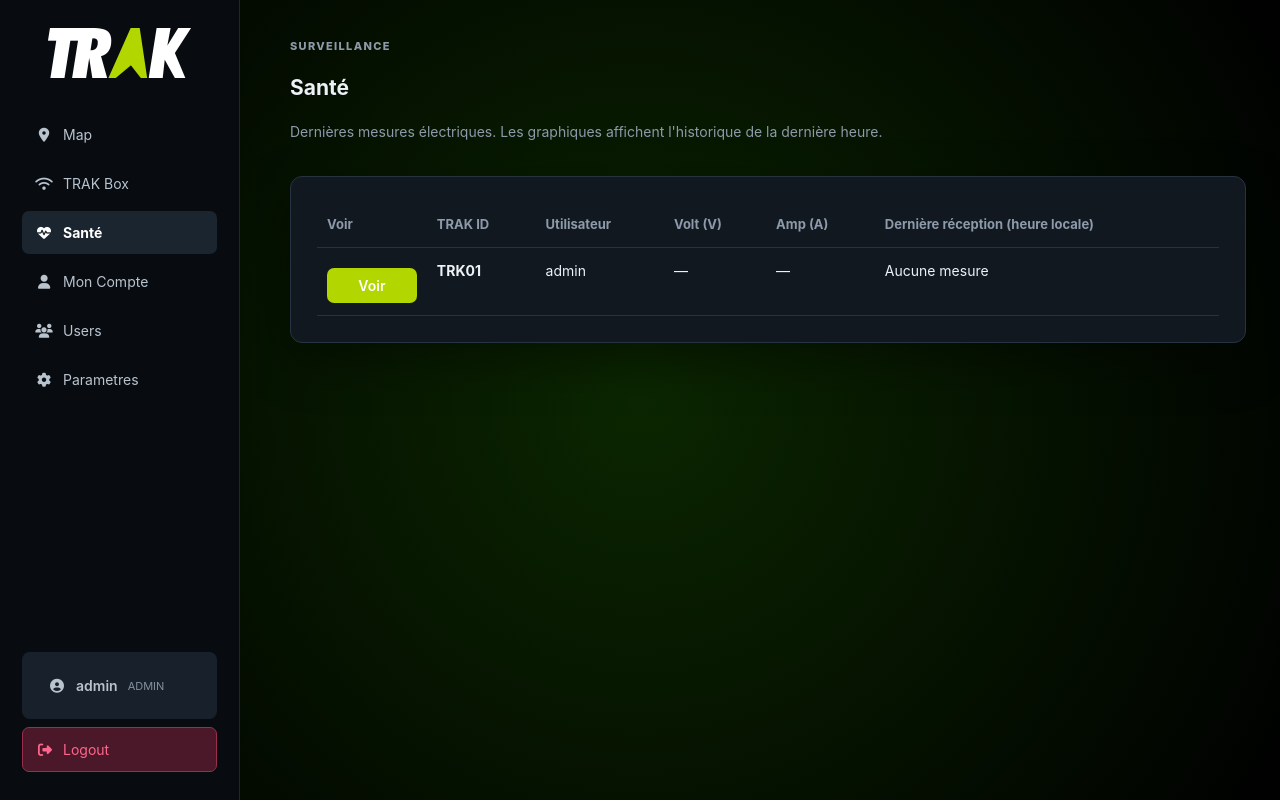
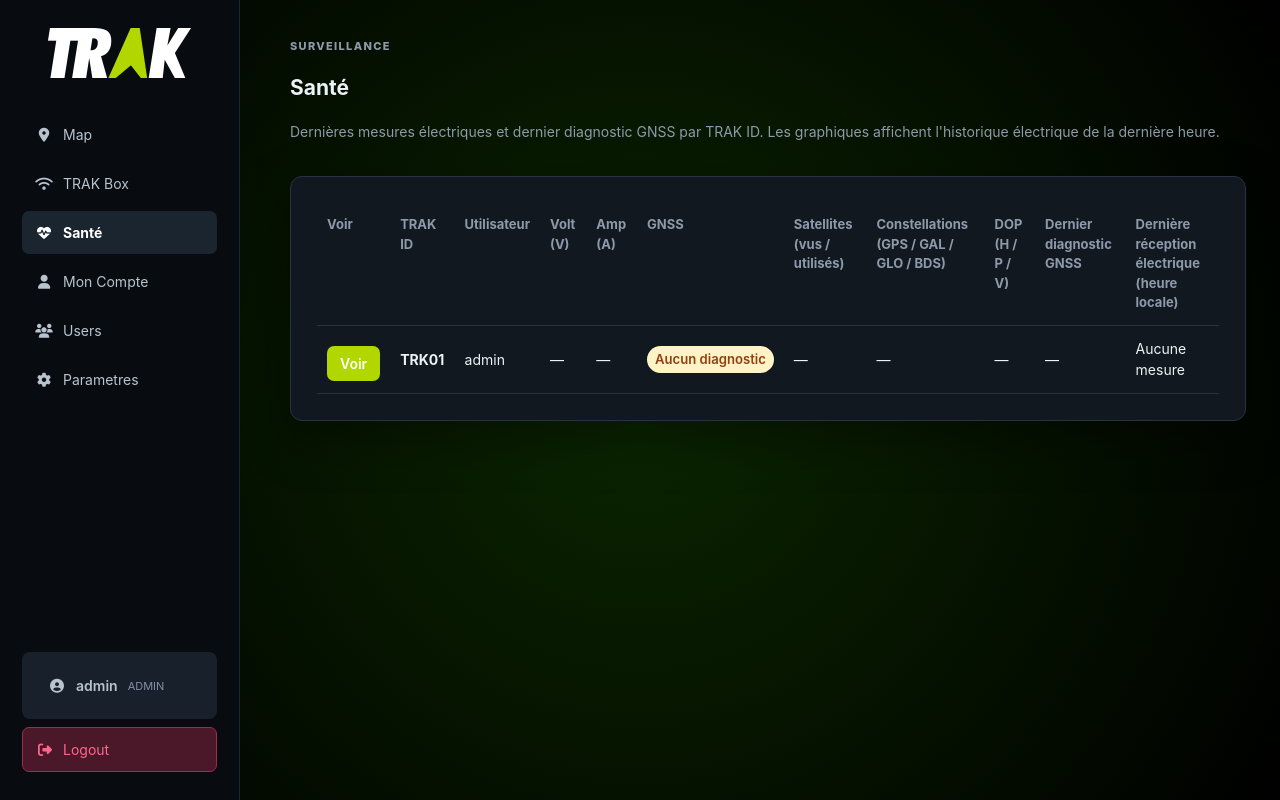
Before and after one commit to Zer0S-dev/TRAK, a PHP site: page /public/health.php in a window 1280 px wide. Run offline with PHP 8.4, Linux system fonts and the light colour scheme; the visitor is signed in with stand-in values (Sample User, id 1).

Commit message:
Afficher les diagnostics GNSS par TRAK ID dans Santé

```diff
--- a/Dashboard/public/health.php
+++ b/Dashboard/public/health.php
@@ -65,10 +65,15 @@ if (($_GET['live'] ?? '') === '1') {
 
 $boxes = $pdo->query(
     'SELECT tb.id AS trak_box_id, tb.trak_id, tb.phone, u.username,
-            th.volt, th.amp, th.health_timestamp, th.received_at
+            th.volt, th.amp, th.health_timestamp, th.received_at,
+            td.gnss_fix, td.fix_mode, td.satellites_total, td.satellites_used,
+            td.gps_satellites, td.glonass_satellites, td.galileo_satellites,
+            td.beidou_satellites, td.hdop, td.pdop, td.vdop,
+            td.gnss_timestamp, td.received_at AS diagnostic_received_at
      FROM trak_boxes tb
      LEFT JOIN users u ON u.id = tb.user_id
      LEFT JOIN trak_health th ON th.trak_box_id = tb.id
+     LEFT JOIN trak_diagnostics td ON td.trak_box_id = tb.id
      ORDER BY tb.trak_id COLLATE NOCASE'
 )->fetchAll();
 
@@ -107,7 +112,7 @@ page_header('Santé', $user);
   <div>
     <span class="section-kicker">SURVEILLANCE</span>
     <h2>Santé</h2>
-    <p class="muted">Dernières mesures électriques. Les graphiques affichent l'historique de la dernière heure.</p>
+    <p class="muted">Dernières mesures électriques et dernier diagnostic GNSS par TRAK ID. Les graphiques affichent l'historique électrique de la dernière heure.</p>
   </div>
 </div>
 
@@ -121,12 +126,17 @@ page_header('Santé', $user);
           <th>Utilisateur</th>
           <th>Volt (V)</th>
           <th>Amp (A)</th>
-          <th>Dernière réception (heure locale)</th>
+          <th>GNSS</th>
+          <th>Satellites (vus / utilisés)</th>
+          <th>Constellations (GPS / GAL / GLO / BDS)</th>
+          <th>DOP (H / P / V)</th>
+          <th>Dernier diagnostic GNSS</th>
+          <th>Dernière réception électrique (heure locale)</th>
         </tr>
       </thead>
       <tbody>
       <?php if (!$boxes): ?>
-        <tr><td colspan="6">Aucun TRAK enregistré.</td></tr>
+        <tr><td colspan="11">Aucun TRAK enregistré.</td></tr>
       <?php else: ?>
         <?php foreach ($boxes as $box): ?>
           <?php
@@ -143,6 +153,30 @@ page_header('Santé', $user);
                 $historyByTrak[(int)$box['trak_box_id']] ?? [],
                 JSON_UNESCAPED_UNICODE | JSON_HEX_TAG | JSON_HEX_APOS | JSON_HEX_QUOT | JSON_HEX_AMP
             );
+            $gnssFixLabel = $box['diagnostic_received_at'] === null
+                ? 'Aucun diagnostic'
+                : ((int)($box['gnss_fix'] ?? 0) === 1
+                    ? ((int)($box['fix_mode'] ?? 0) === 3 ? 'FIX 3D' : 'FIX')
+                    : 'Sans fix');
+            $satelliteLabel = $box['diagnostic_received_at'] === null
+                ? '—'
+                : (string)($box['satellites_total'] ?? '—') . ' / ' . (string)($box['satellites_used'] ?? '—');
+            $constellationLabel = $box['diagnostic_received_at'] === null
+                ? '—'
+                : (string)($box['gps_satellites'] ?? '—') . ' / ' . (string)($box['galileo_satellites'] ?? '—') . ' / ' .
+                  (string)($box['glonass_satellites'] ?? '—') . ' / ' . (string)($box['beidou_satellites'] ?? '—');
+            $dopLabel = $box['diagnostic_received_at'] === null
+                ? '—'
+                : (string)($box['hdop'] ?? '—') . ' / ' . (string)($box['pdop'] ?? '—') . ' / ' . (string)($box['vdop'] ?? '—');
+            $diagnosticReceivedLocal = '—';
+            if ($box['diagnostic_received_at'] !== null) {
+                try {
+                    $diagnosticReceivedLocal = (new DateTimeImmutable((string)$box['diagnostic_received_at'], $utcZone))
+                        ->setTimezone($localZone)->format('Y-m-d H:i:s');
+                } catch (Throwable $e) {
+                    $diagnosticReceivedLocal = (string)$box['diagnostic_received_at'];
+                }
+            }
           ?>
           <tr>
             <td>
@@ -155,6 +189,11 @@ page_header('Santé', $user);
             <td><?=htmlspecialchars((string)($box['username'] ?? '—'))?></td>
             <td><?= $box['volt'] !== null ? number_format((float)$box['volt'], 3, ',', ' ') . ' V' : '—' ?></td>
             <td><?= $box['amp'] !== null ? number_format((float)$box['amp'], 4, ',', ' ') . ' A' : '—' ?></td>
+            <td><span class="health-gnss-status <?= $box['diagnostic_received_at'] !== null && (int)($box['gnss_fix'] ?? 0) === 1 ? 'is-fixed' : 'is-no-fix' ?>"><?=htmlspecialchars($gnssFixLabel, ENT_QUOTES, 'UTF-8')?></span></td>
+            <td><?=htmlspecialchars($satelliteLabel, ENT_QUOTES, 'UTF-8')?></td>
+            <td title="GPS / Galileo / GLONASS / BeiDou"><?=htmlspecialchars($constellationLabel, ENT_QUOTES, 'UTF-8')?></td>
+            <td title="HDOP / PDOP / VDOP"><?=htmlspecialchars($dopLabel, ENT_QUOTES, 'UTF-8')?></td>
+            <td><?=htmlspecialchars($diagnosticReceivedLocal, ENT_QUOTES, 'UTF-8')?></td>
             <td><?=htmlspecialchars($receivedLocal, ENT_QUOTES, 'UTF-8')?></td>
           </tr>
         <?php endforeach; ?>
@@ -189,6 +228,11 @@ page_header('Santé', $user);
 <style>
 .health-view-btn{border:0;border-radius:7px;padding:7px 13px;background:var(--accent,#6d35ff);color:#fff;font:inherit;font-weight:600;cursor:pointer}
 .health-view-btn:hover{filter:brightness(.94)}
+.health-gnss-status{display:inline-block;padding:4px 8px;border-radius:999px;font-size:.82rem;font-weight:600;white-space:nowrap;background:#e5e7eb;color:#374151}
+.health-gnss-status.is-fixed{background:#dcfce7;color:#166534}
+.health-gnss-status.is-no-fix{background:#fef3c7;color:#92400e}
+.data-table td{vertical-align:middle}
+.table-wrap{overflow-x:auto}
 .health-dialog{width:min(1000px,94vw);max-width:1000px;max-height:90vh;overflow:auto;border:0;border-radius:16px;padding:22px;background:var(--bg,#fff);color:var(--text,#14161d);box-shadow:0 20px 70px #0004}
 .health-dialog::backdrop{background:#10131acc;backdrop-filter:blur(3px)}
 .health-dialog-header{display:flex;justify-content:space-between;gap:20px;align-items:flex-start;margin-bottom:18px}
```
